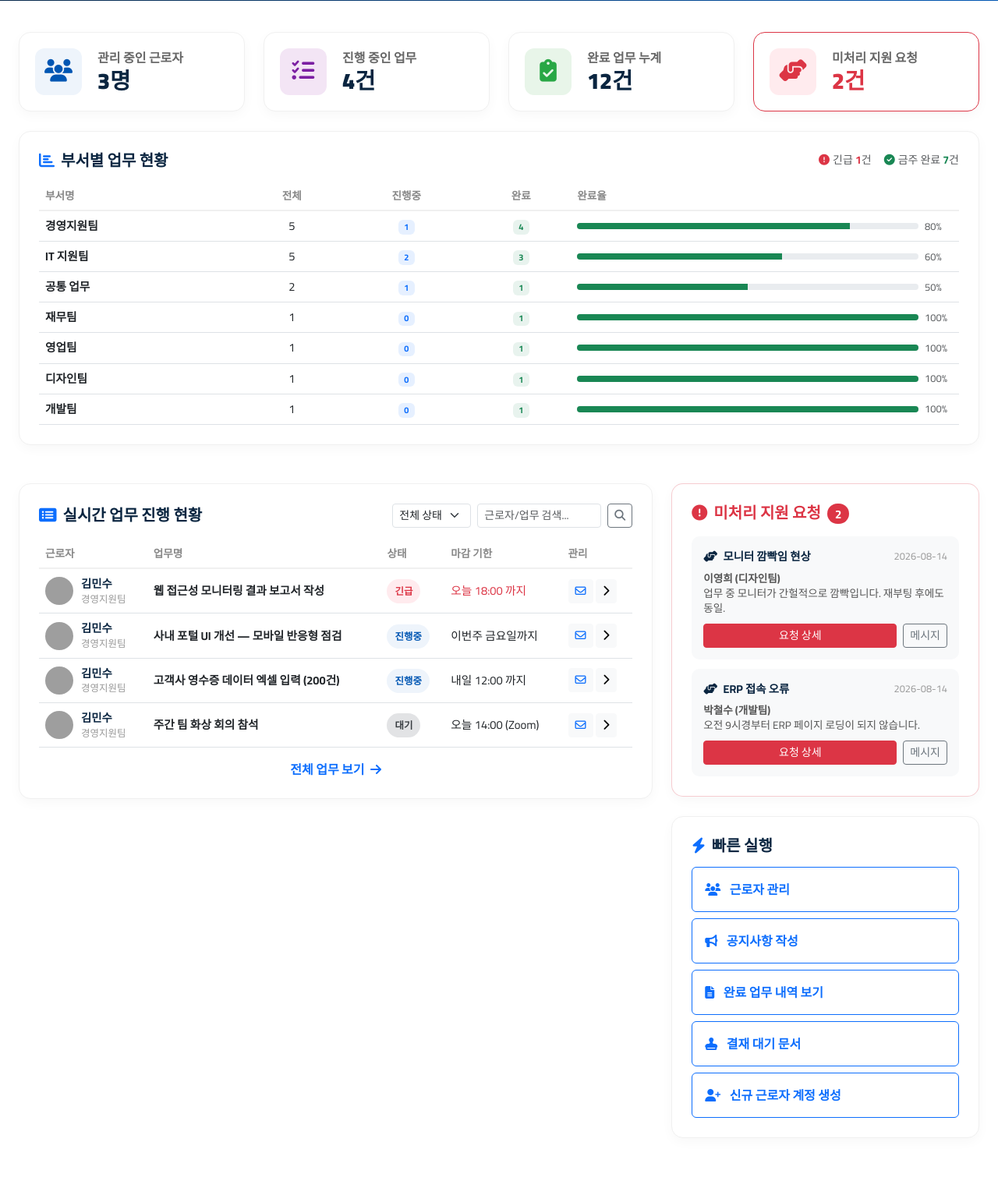
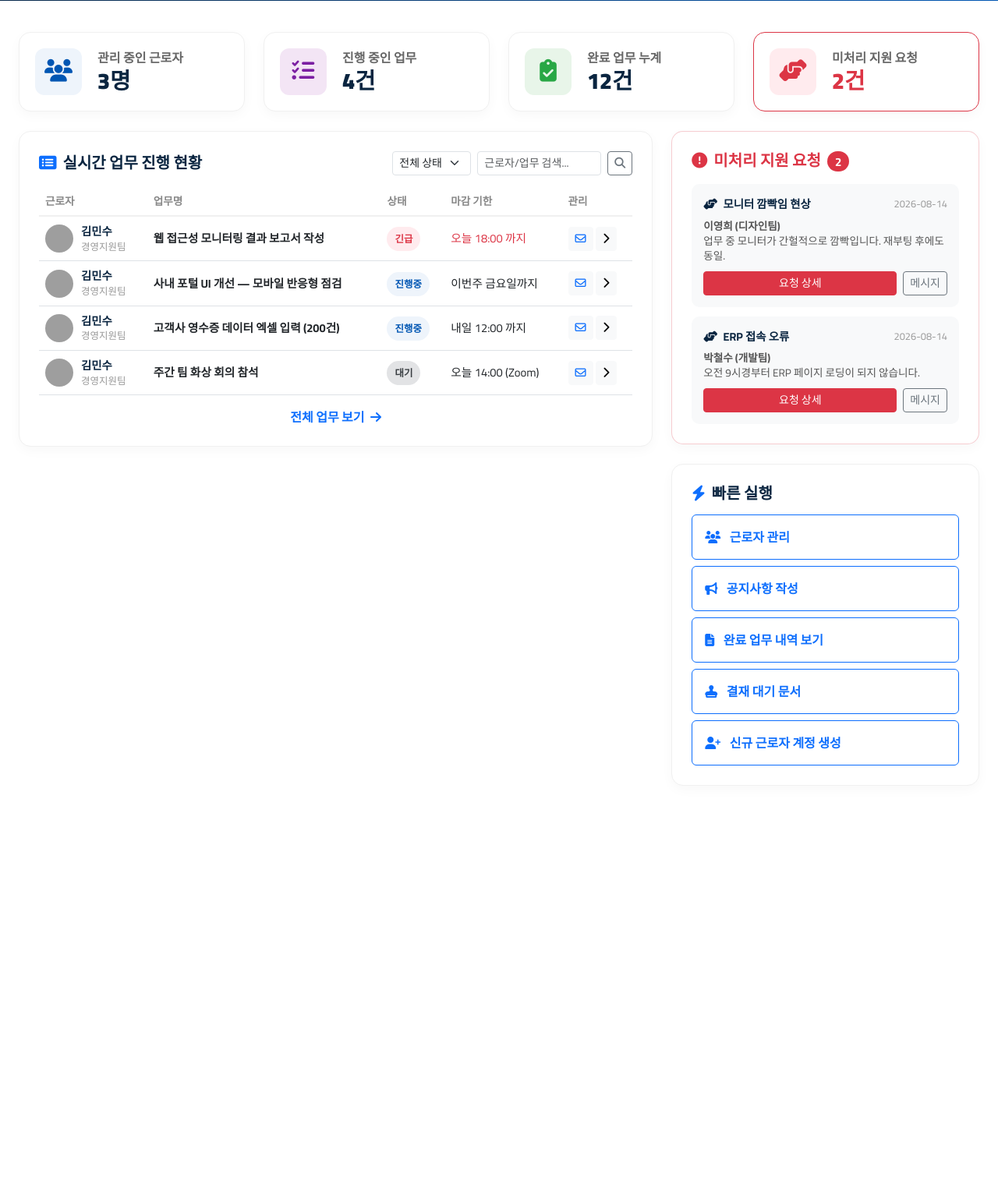
Before and after one commit to ywydpapa/wone, a FastAPI app: page /manage_dash in a window 1280 px wide. Shown: the part 226-1759 px from the top of the page at 78% size. After the commit the page ends 1234 px from the top, so only its background shows below. Run offline with FastAPI, Linux system fonts and the light colour scheme; a user stored in the database is signed in; data comes from the database, SQL or seed files in the repository; grey boxes are pictures that could not be loaded.

Commit message:
관리자 대시보드에서 부서별 업무 현황 섹션 제거

```diff
--- a/templates/top/manage_dash.html
+++ b/templates/top/manage_dash.html
@@ -26,6 +26,7 @@
     <!-- Stats -->
     <div class="row">
         <div class="col-xl-3 col-md-6">
+            <a href="/workers" class="text-decoration-none">
             <div class="stat-card">
                 <div class="stat-icon bg-blue-light"><i class="fas fa-users"></i></div>
                 <div class="stat-info">
@@ -33,8 +34,10 @@
                     <h3>{{ worker_count }}<span>명</span></h3>
                 </div>
             </div>
+            </a>
         </div>
         <div class="col-xl-3 col-md-6">
+            <a href="/manage_dash?status_filter=progress" class="text-decoration-none">
             <div class="stat-card">
                 <div class="stat-icon bg-purple-light"><i class="fas fa-tasks"></i></div>
                 <div class="stat-info">
@@ -42,8 +45,10 @@
                     <h3>{{ progress_count }}<span>건</span></h3>
                 </div>
             </div>
+            </a>
         </div>
         <div class="col-xl-3 col-md-6">
+            <a href="/completed_jobs" class="text-decoration-none">
             <div class="stat-card">
                 <div class="stat-icon bg-green-light"><i class="fas fa-clipboard-check"></i></div>
                 <div class="stat-info">
@@ -51,8 +56,10 @@
                     <h3>{{ review_count }}<span>건</span></h3>
                 </div>
             </div>
+            </a>
         </div>
         <div class="col-xl-3 col-md-6">
+            <a href="/as_manage" class="text-decoration-none">
             <div class="stat-card border-danger">
                 <div class="stat-icon bg-red-light"><i class="fas fa-hands-helping"></i></div>
                 <div class="stat-info">
@@ -60,56 +67,7 @@
                     <h3 class="text-danger">{{ pending_as_count }}<span>건</span></h3>
                 </div>
             </div>
-        </div>
-    </div>
-
-    <!-- 부서별 업무 현황 -->
-    <div class="row mb-4">
-        <div class="col-12">
-            <div class="content-card">
-                <div class="card-title-wrap">
-                    <h5><i class="fas fa-chart-bar me-2 text-primary"></i>부서별 업무 현황</h5>
-                    <div class="d-flex gap-3 text-muted small">
-                        <span><i class="fas fa-exclamation-circle text-danger me-1"></i>긴급 <strong class="text-danger">{{ urgent_count }}</strong>건</span>
-                        <span><i class="fas fa-check-circle text-success me-1"></i>금주 완료 <strong class="text-success">{{ week_done_count }}</strong>건</span>
-                    </div>
-                </div>
-                <div class="table-responsive">
-                    <table class="table table-custom table-hover mb-0">
-                        <thead>
-                            <tr>
-                                <th>부서명</th>
-                                <th class="text-center">전체</th>
-                                <th class="text-center">진행중</th>
-                                <th class="text-center">완료</th>
-                                <th style="min-width:160px;">완료율</th>
-                            </tr>
-                        </thead>
-                        <tbody>
-                            {% for ds in dept_stats %}
-                            <tr>
-                                <td class="fw-bold">{{ ds.dept }}</td>
-                                <td class="text-center">{{ ds.total }}</td>
-                                <td class="text-center"><span class="badge bg-primary bg-opacity-10 text-primary">{{ ds.in_progress }}</span></td>
-                                <td class="text-center"><span class="badge bg-success bg-opacity-10 text-success">{{ ds.done }}</span></td>
-                                <td>
-                                    <div class="d-flex align-items-center gap-2">
-                                        <div class="progress flex-grow-1" style="height:8px;">
-                                            <div class="progress-bar bg-success" role="progressbar" style="width:{{ ds.rate }}%"></div>
-                                        </div>
-                                        <span class="text-muted small" style="min-width:36px;">{{ ds.rate }}%</span>
-                                    </div>
-                                </td>
-                            </tr>
-                            {% else %}
-                            <tr>
-                                <td colspan="5" class="text-center text-muted py-3">업무 데이터가 없습니다.</td>
-                            </tr>
-                            {% endfor %}
-                        </tbody>
-                    </table>
-                </div>
-            </div>
+            </a>
         </div>
     </div>
 
```
